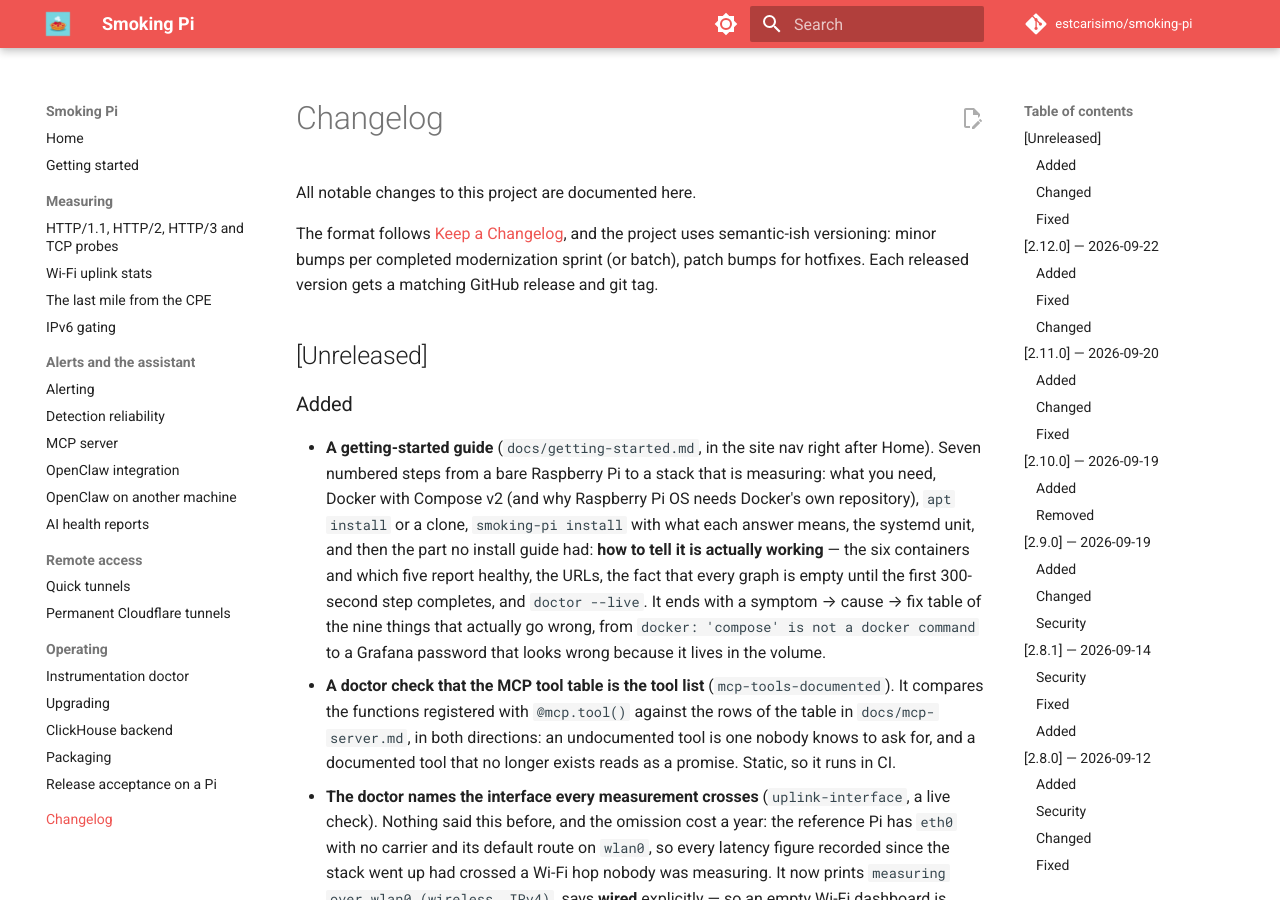
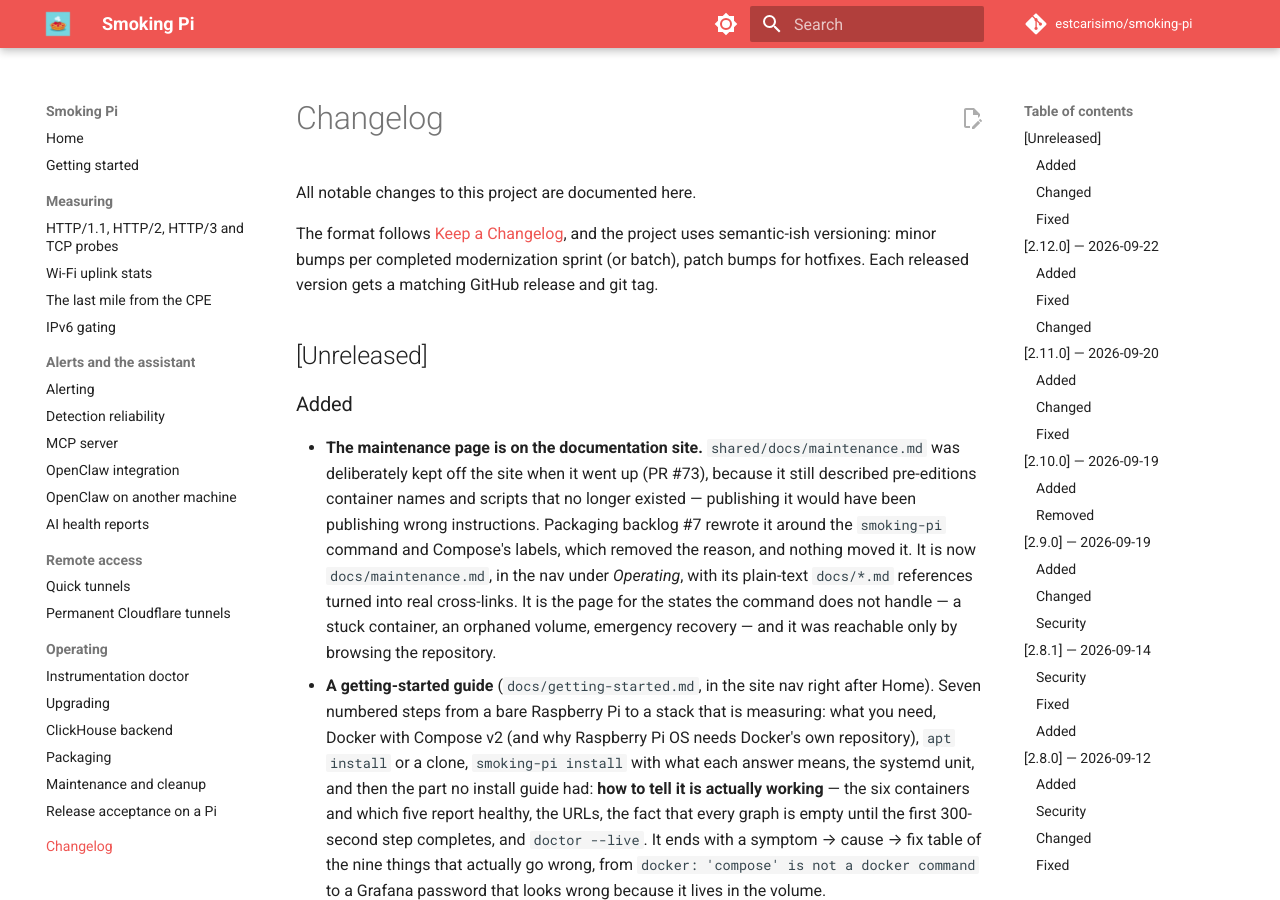
Before and after one commit to estcarisimo/smoking-pi, an MkDocs documentation site: the page built from docs/changelog.md, in a window 1280 px wide and 900 px high. Built offline with MkDocs 1.6.1 and Material for MkDocs 9.7.7, drawn with Linux system fonts in a browser that asks for light colours; comment, search, counter and statistics services are not loaded.

Commit message:
docs: publish the maintenance page — the reason it was held back is gone
shared/docs/maintenance.md was deliberately kept off the documentation
site when the site went up (PR #73): it still described pre-editions
container names and scripts that no longer existed, so publishing it
would have been publishing wrong instructions. Packaging backlog #7
rewrote it around the `smoking-pi` command and Compose's labels, which
removed the reason. Nothing moved it, so the page for the states the
command does not handle — a stuck container, an orphaned volume,
emergency recovery — stayed reachable only by browsing the repository.

- shared/docs/maintenance.md -> docs/maintenance.md (git mv), in the nav
  under Operating as "Maintenance and cleanup". shared/docs/ is now empty
  and gone; the two tunnel guides left it in #73.
- Its plain-text `docs/packaging.md` / `docs/upgrades.md` /
  `docs/clickhouse.md` / `docs/doctor.md` references are real
  cross-links now, matching how the sibling pages link to each other.
  Both deep anchors verified to exist (packaging.md#the-command,
  upgrades.md#uninstalling).
- README's documentation table and docs/packaging.md's backlog #7 row
  point at the new path.

Verified: `mkdocs build --strict` passes and site/maintenance/index.html
renders.

Co-Authored-By: Claude Opus 5 <noreply@anthropic.com>

```diff
--- a/CHANGELOG.md
+++ b/CHANGELOG.md
@@ -11,6 +11,17 @@ version gets a matching GitHub release and git tag.
 
 ### Added
 
+- **The maintenance page is on the documentation site.**
+  `shared/docs/maintenance.md` was deliberately kept off the site when it
+  went up (PR #73), because it still described pre-editions container
+  names and scripts that no longer existed — publishing it would have been
+  publishing wrong instructions. Packaging backlog #7 rewrote it around
+  the `smoking-pi` command and Compose's labels, which removed the reason,
+  and nothing moved it. It is now `docs/maintenance.md`, in the nav under
+  *Operating*, with its plain-text `docs/*.md` references turned into real
+  cross-links. It is the page for the states the command does not handle —
+  a stuck container, an orphaned volume, emergency recovery — and it was
+  reachable only by browsing the repository.
 - **A getting-started guide** (`docs/getting-started.md`, in the site nav
   right after Home). Seven numbered steps from a bare Raspberry Pi to a
   stack that is measuring: what you need, Docker with Compose v2 (and why
--- a/mkdocs.yml
+++ b/mkdocs.yml
@@ -34,6 +34,7 @@ nav:
       - Upgrading: upgrades.md
       - ClickHouse backend: clickhouse.md
       - Packaging: packaging.md
+      - Maintenance and cleanup: maintenance.md
       - Release acceptance on a Pi: release-acceptance.md
   - Changelog: changelog.md
 
```
Also changed, not shown: README.md (+1 -1 lines), docs/maintenance.md (renamed from shared/docs/maintenance.md, +17 -15 lines), docs/packaging.md (+1 -1 lines).
